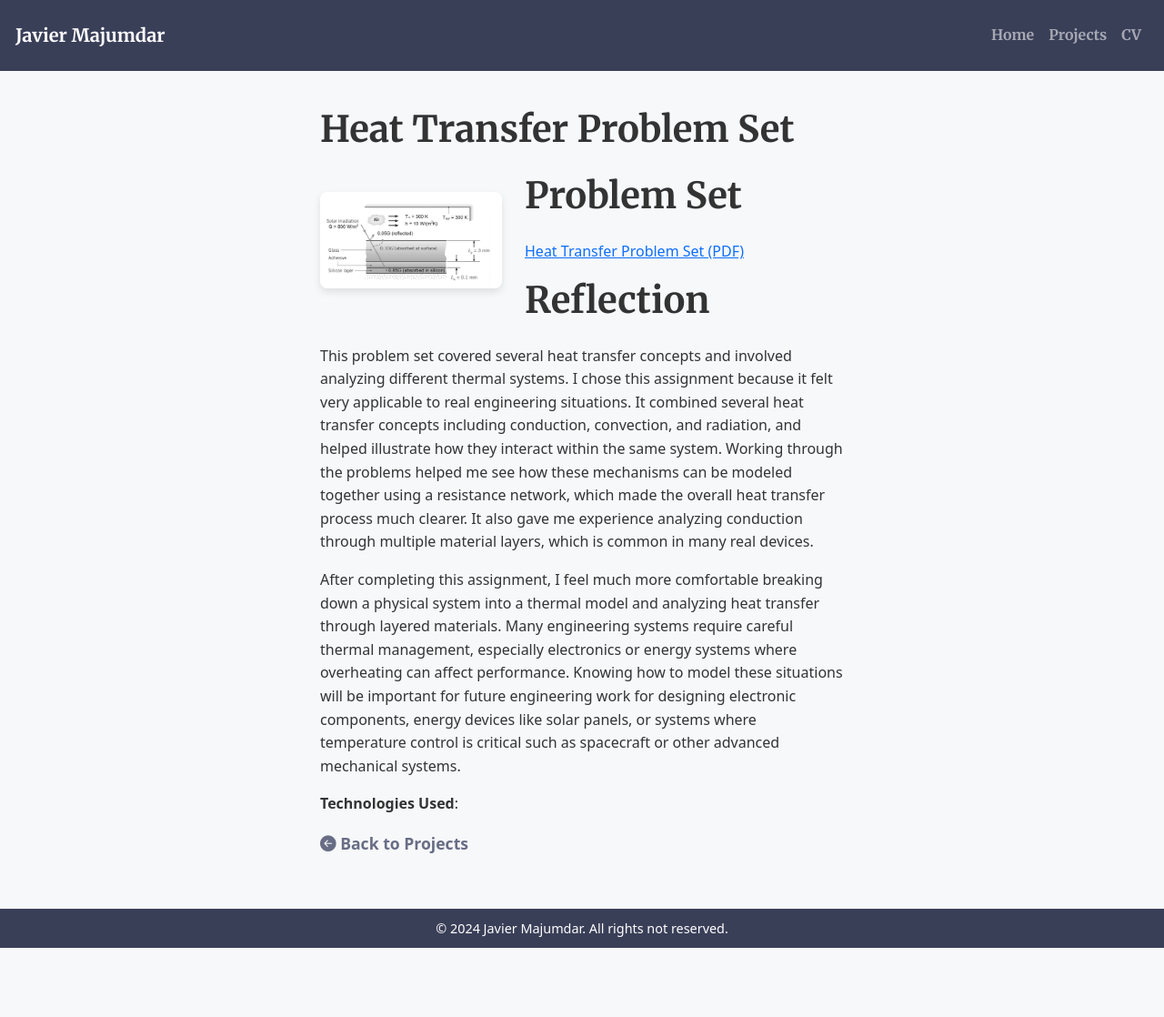
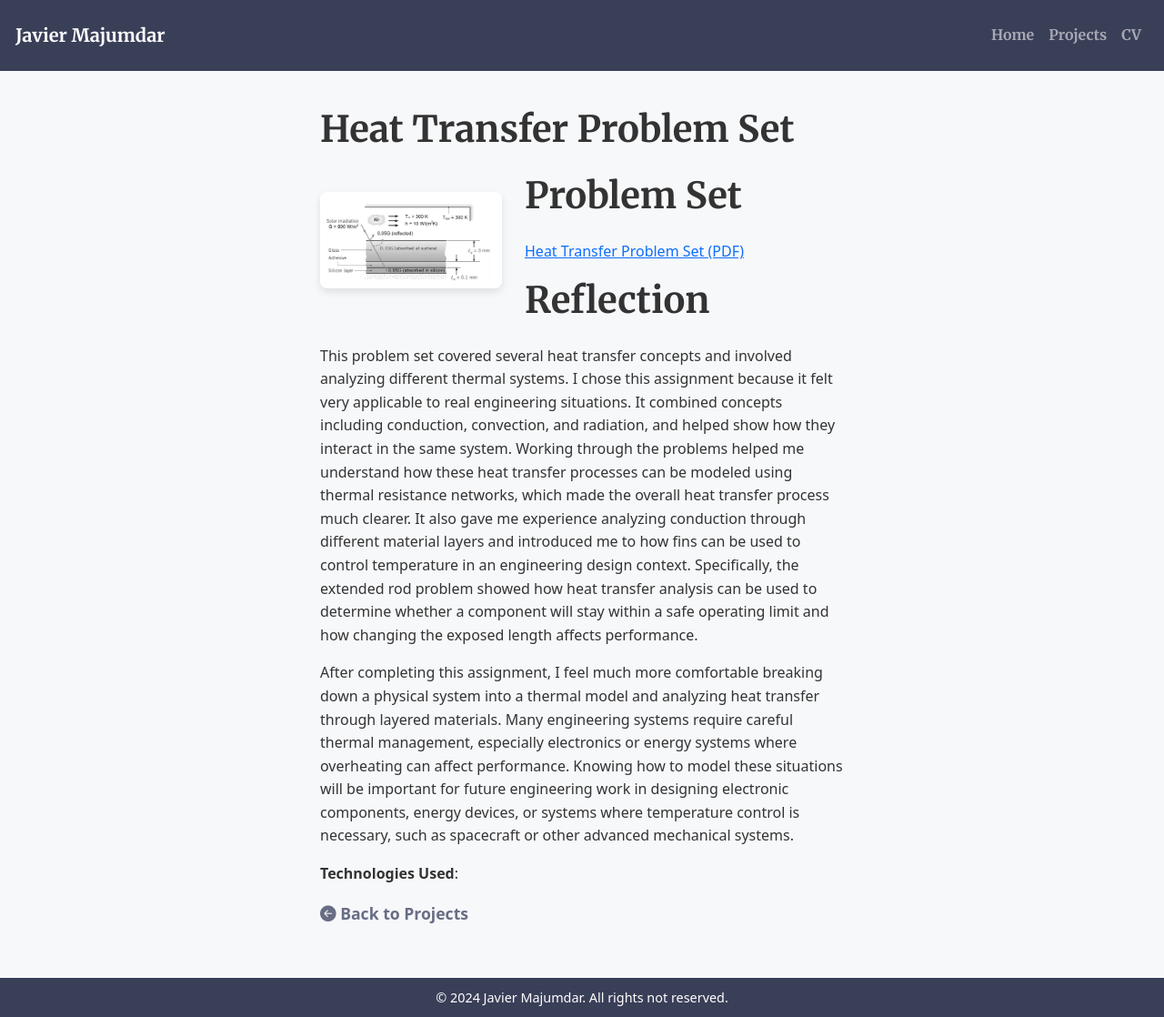
Before and after one commit to javiermajumdar/portfolio-fa25, a Jekyll site: the page built from _projects/Heat_Transfer_Pset.md, in a window 1280 px wide. Shown: the whole page at 91% size. Built offline with Jekyll 4.4.1, drawn with Linux system fonts in a browser that asks for light colours; before the commit the page ends 1042 px from its top, so only the background shows below that.

Commit message:
Update heat transfer reflection

```diff
--- a/_projects/Heat_Transfer_Pset.md
+++ b/_projects/Heat_Transfer_Pset.md
@@ -8,6 +8,6 @@ image: /assets/images/HT.png
 [Heat Transfer Problem Set (PDF)](/portfolio-fa25/assets/Problem_set_4.pdf)
 
 # Reflection
-This problem set covered several heat transfer concepts and involved analyzing different thermal systems. I chose this assignment because it felt very applicable to real engineering situations. It combined several heat transfer concepts including conduction, convection, and radiation, and helped illustrate how they interact within the same system. Working through the problems helped me see how these mechanisms can be modeled together using a resistance network, which made the overall heat transfer process much clearer. It also gave me experience analyzing conduction through multiple material layers, which is common in many real devices.
+This problem set covered several heat transfer concepts and involved analyzing different thermal systems. I chose this assignment because it felt very applicable to real engineering situations. It combined concepts including conduction, convection, and radiation, and helped show how they interact in the same system. Working through the problems helped me understand how these heat transfer processes can be modeled using thermal resistance networks, which made the overall heat transfer process much clearer. It also gave me experience analyzing conduction through different material layers and introduced me to how fins can be used to control temperature in an engineering design context. Specifically, the extended rod problem showed how heat transfer analysis can be used to determine whether a component will stay within a safe operating limit and how changing the exposed length affects performance.
 
-After completing this assignment, I feel much more comfortable breaking down a physical system into a thermal model and analyzing heat transfer through layered materials. Many engineering systems require careful thermal management, especially electronics or energy systems where overheating can affect performance. Knowing how to model these situations will be important for future engineering work for designing electronic components, energy devices like solar panels, or systems where temperature control is critical such as spacecraft or other advanced mechanical systems.
+After completing this assignment, I feel much more comfortable breaking down a physical system into a thermal model and analyzing heat transfer through layered materials. Many engineering systems require careful thermal management, especially electronics or energy systems where overheating can affect performance. Knowing how to model these situations will be important for future engineering work in designing electronic components, energy devices, or systems where temperature control is necessary, such as spacecraft or other advanced mechanical systems.
```
